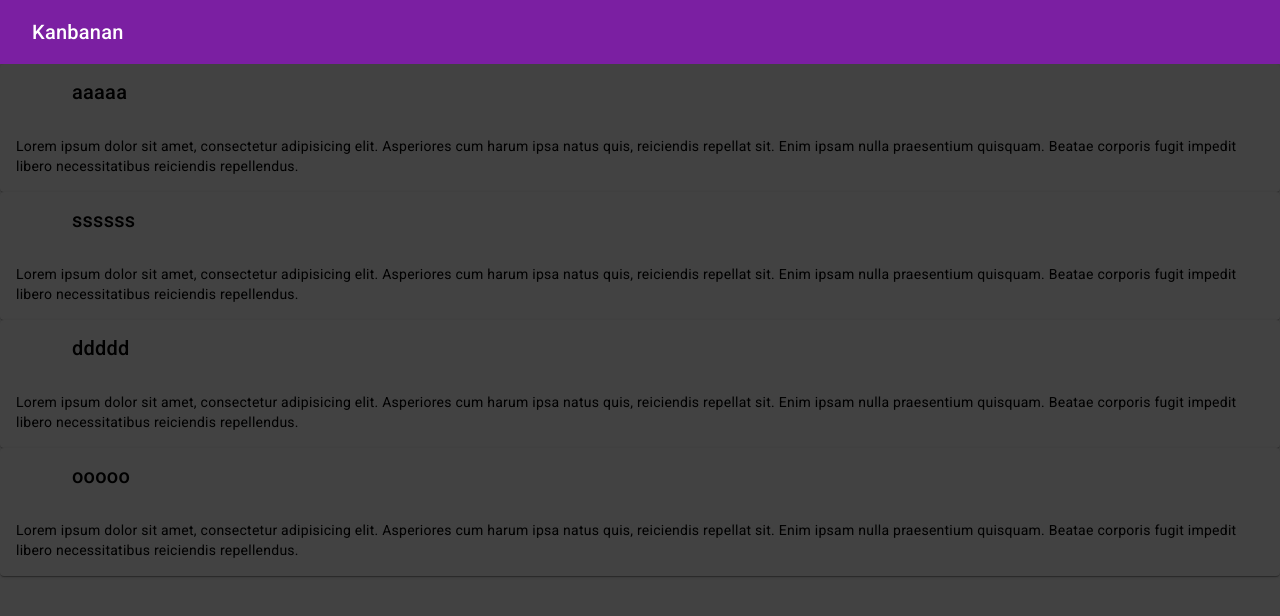
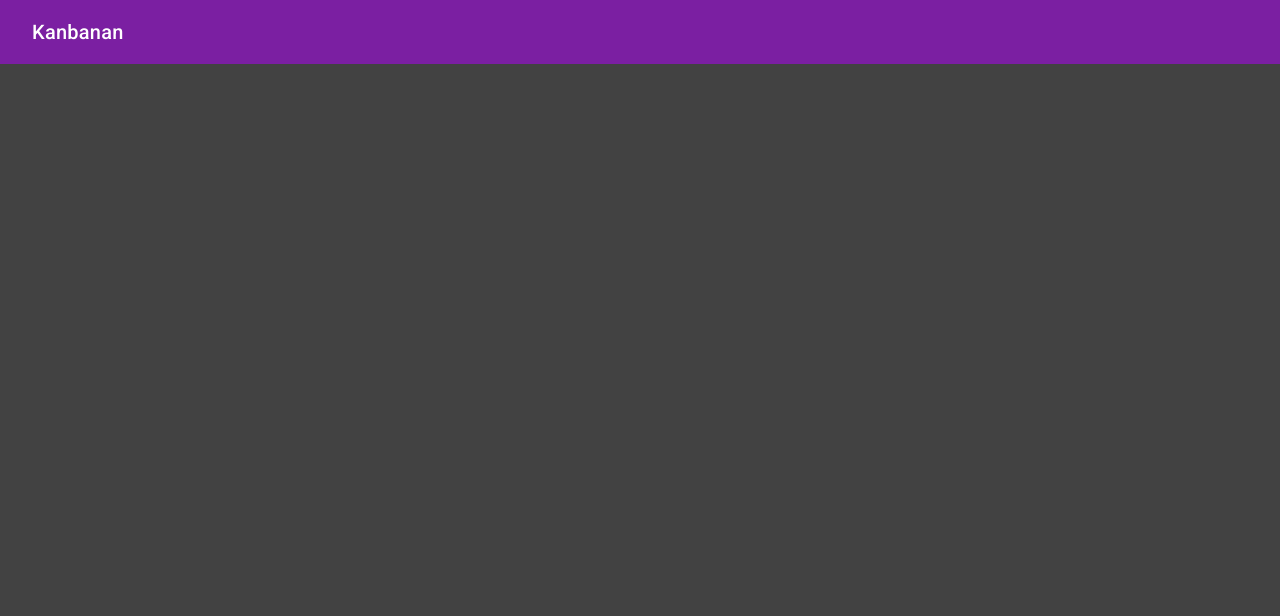
Before and after one commit to Evgenii2104/Kanbanan, an Angular app: page /system in a window 1280 px wide. Shown: the top 616 px of the page. Built offline with nearby package versions, Linux system fonts and the light colour scheme.

Commit message:
исправление колонок еще

```diff
--- a/src/app/system/board/board.component.ts
+++ b/src/app/system/board/board.component.ts
@@ -9,11 +9,14 @@ import {SystemComponent} from "../system.component";
 
 export class BoardComponent implements OnInit {
   //@Input() column: { title: string }
-   columns: any = []
+   //columns: any = []
+  @Input() columns: { title: string }[]
 
-  constructor(private col: SystemComponent) {
+  constructor(
+    //private col: SystemComponent
+  ) {
   }
   ngOnInit() {
-    this.col.columns.forEach((el: any) => this.columns.push(el))
+    //this.col.columns.forEach((el: any) => this.columns.push(el))
   }
 }
```
